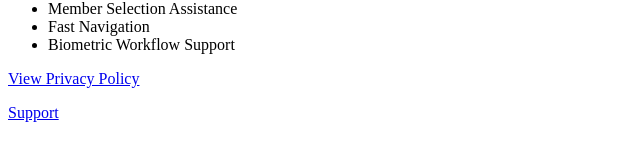
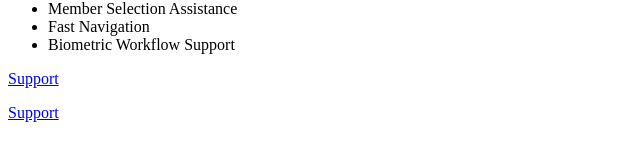
Before and after one commit to mohanjackie/ahara-auto-site, a plain HTML site: page index.html in a window 1280 px wide. Shown: the part 183-343 px from the top of the page, without its empty margins (0-640 px from the left). Drawn offline with Linux system fonts and the light colour scheme.

Commit message:
Update index.html

```diff
--- a/index.html
+++ b/index.html
@@ -16,9 +16,9 @@
 <li>Biometric Workflow Support</li>
 </ul>
 
-<a href="privacy-policy.html" class="button">
-View Privacy Policy
-</a>
+<p>
+<a href="privacy-policy.html">Support</a>
+</p>
 
 <p>
 <a href="support.html">Support</a>
```
